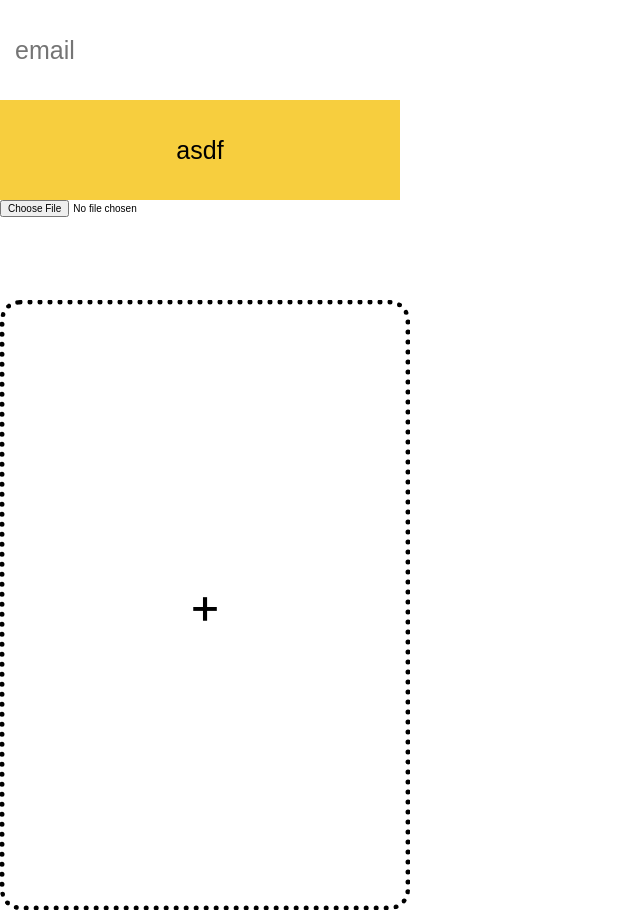
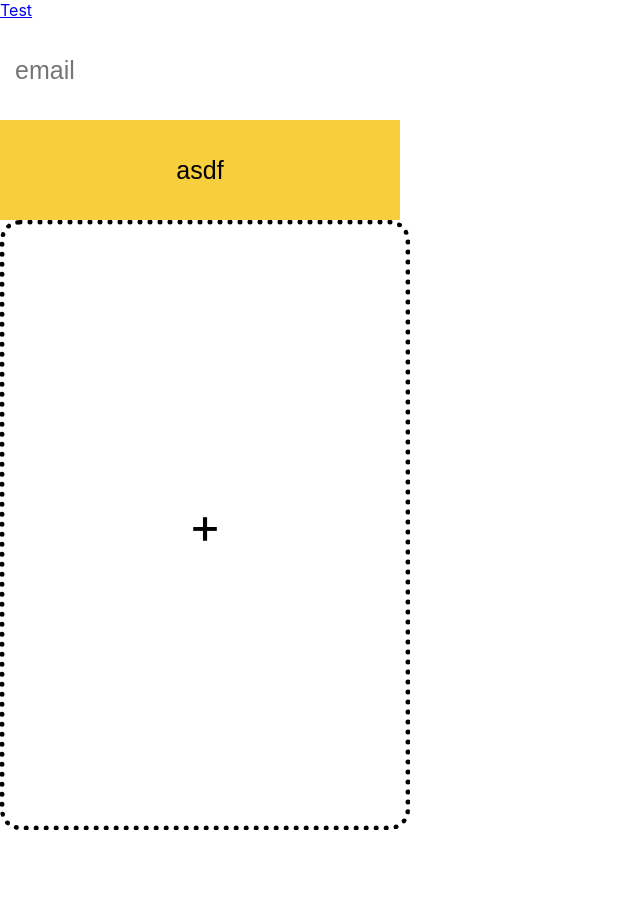
Before and after one commit to devteamepic/frontend, a React (Create React App) app: page /test in a window 1280 px wide. Shown: the whole page, without its empty margins (0-640 px from the left). After the commit the page ends 830 px from the top, so only its background shows below. Built offline with nearby package versions, Linux system fonts and the light colour scheme.

Commit message:
removed file input, redux works well with drag and drop, added shit to input text and password and added links (not styled yet)

```diff
--- a/src/App.css
+++ b/src/App.css
@@ -68,3 +68,8 @@ body {
   border: 5px dotted black;
   border-radius: 20px;
 }
+
+#test {
+  height: 100%;
+  width: 100%;
+}
--- a/src/App.js
+++ b/src/App.js
@@ -1,36 +1,16 @@
 import React from 'react';
 import './App.css';
-import { connect } from 'react-redux'
-import Input from './components/core/atoms/Input/Input'
-import FileContainer from './redux/containers/fileContainer'
+import Test from './components/core/test'
+import { Route, Link } from 'react-router-dom'
 
 function App(props) {
 
   return (
-    <div className="App">
-      <Input
-        type = { 'text' }
-        placeholder = 'email'
-      />
-      <Input
-        type = { 'button' }
-        text = 'asdf'
-      />
-      <Input
-        type = { 'file' }
-      />
-      <FileContainer/>
-      <div>
-    { props.files.name }
+      <div className="App">
+          <Link to='/test'>Test</Link>
+          <Route path='/test' component={Test}/>
       </div>
-    </div>
   );
 }
 
-const mapStateToProps = (state) => {
-  return { files: state.files }
-}
-
-
-
-export default connect(mapStateToProps) (App);
+export default App;
--- a/src/components/core/atoms/DragAndDrop/DragAndDrop.js
+++ b/src/components/core/atoms/DragAndDrop/DragAndDrop.js
@@ -4,7 +4,6 @@ import { connect } from 'react-redux'
 import { addOneFileAction } from '../../../../redux/actions/addFileAction'
 
 const DragAndDrop = ({ dispatch, ...props }) => {
-    console.log(props.files)
     const [files, setFiles] = useState([])
 
     const checkAndSetFiles = (e) => {
--- a/src/components/core/atoms/Input/Input.js
+++ b/src/components/core/atoms/Input/Input.js
@@ -1,17 +1,20 @@
 import React, { useEffect, useState } from 'react'
 import InputWrapper from '../../../styled/atoms/inputStyled'
 import colorScheme from '../../../../misc/colorScheme'
+import { connect } from 'react-redux'
 
 const Input = ({
     type,
     text,
     placeholder,
+    dispatch,
     ...props
 }) => {
     const [typeOf] = useState(type)
     const [buttonText] = useState(text)
     const [textPlaceholder] = useState(placeholder)
     const [inputStyles, setInputStyles] = useState('')
+    const [files, setFiles] = useState([])
 
     useEffect(() => {
         switch(typeOf) {
@@ -54,4 +57,4 @@ const Input = ({
     )
 }
 
-export default Input
+export default connect() (Input)
--- /dev/null
+++ b/src/components/core/test.js
@@ -0,0 +1,31 @@
+import React from 'react'
+import Input from './atoms/Input/Input'
+import FileContainer from '../../redux/containers/fileContainer'
+import { connect } from 'react-redux'
+import '../../App.css'
+
+const Test = (props) => {
+
+    return (
+        <div id='test'>
+          <Input
+            type = { 'text' }
+            placeholder = 'email'
+          />
+          <Input
+            type = { 'button' }
+            text = 'asdf'
+          />
+          <FileContainer/>
+          <div>
+            { props.files.name }
+          </div>
+        </div>
+    )
+}
+
+const mapStateToProps = (state) => {
+  return { files: state.files }
+}
+
+export default connect(mapStateToProps) (Test)
--- a/src/components/styled/atoms/inputStyled.js
+++ b/src/components/styled/atoms/inputStyled.js
@@ -1,4 +1,4 @@
-import React from 'react'
+import React, { useState, useEffect } from 'react'
 import styled from 'styled-components'
 
 const InputStyled = styled.input`
@@ -11,12 +11,26 @@ ${ props => props.inputStyles }
 `
 
 const InputWrapper = ( {type, inputStyles, text, ...props }) => {
+    const [value, setValue] = useState('')
+
+    useEffect(() => {
+        switch (type) {
+          case 'text':
+          case 'password':
+              console.log(value)
+              break
+          default:
+              break
+        }
+    }, [value, type])
+
     return (
         <InputStyled
           type={ type }
           inputStyles = { inputStyles }
           value = { text }
           placeholder = { props.placeholder }
+          onChange = { e => setValue(e.target.value) }
         />
     )
 }
--- a/src/index.js
+++ b/src/index.js
@@ -6,12 +6,15 @@ import * as serviceWorker from './serviceWorker';
 import { Provider } from 'react-redux'
 import { createStore, applyMiddleware } from 'redux'
 import reducers from './redux/reducers'
+import { BrowserRouter } from 'react-router-dom'
 
 const createStoreMiddleware = applyMiddleware() (createStore)
 
 ReactDOM.render(
     <Provider store={ createStoreMiddleware(reducers) }>
-      <App />
+      <BrowserRouter>
+        <App />
+      </BrowserRouter>
     </Provider>
     , document.getElementById('root'));
 
--- a/src/redux/actions/addFileAction.js
+++ b/src/redux/actions/addFileAction.js
@@ -1,5 +1,4 @@
 export function addOneFileAction(file) {
-    console.log('singleFile')
     return {
         type: 'NEW_FILE',
         payload: file
```
